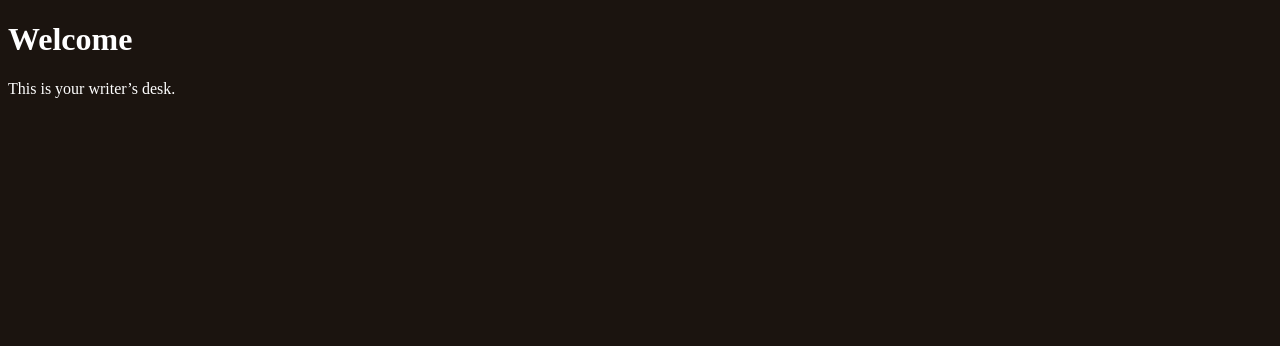
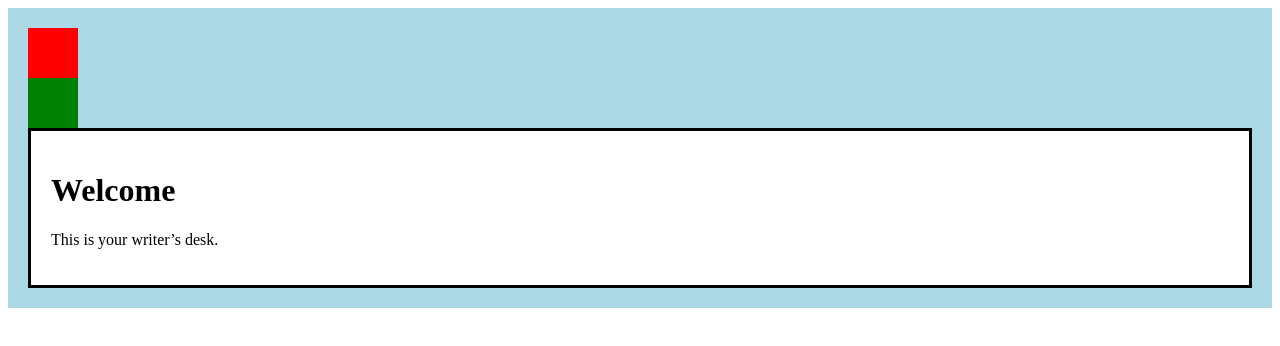
Before and after one commit to tulsamason-web/lucifer.landing, a plain HTML site: page index.html in a window 1280 px wide. Drawn offline with Linux system fonts and the light colour scheme.

Commit message:
Add new styles for desk, parchment, quill, and ink

```diff
--- a/style.css
+++ b/style.css
@@ -1,4 +1,22 @@
-body {
-  background: #1b140f;
-  color: white;
+.desk {
+  background: lightblue;
+  padding: 20px;
 }
+
+.parchment {
+  background: white;
+  padding: 20px;
+  border: 3px solid black;
+}
+
+.quill {
+  width: 50px;
+  height: 50px;
+  background: red;
+}
+
+.ink {
+  width: 50px;
+  height: 50px;
+  background: green;
+}
```
